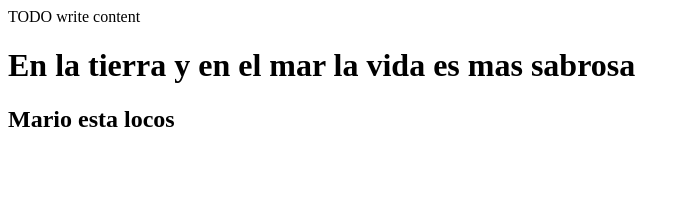
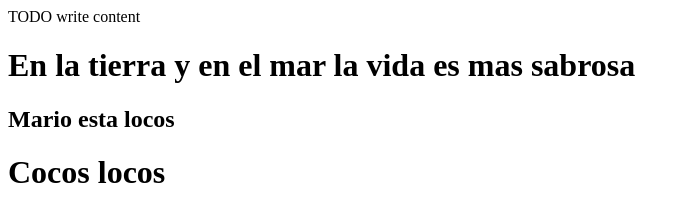
Before and after one commit to percyjgm/prueba, a plain HTML site: page web/index.html in a window 1280 px wide. Shown: the whole page, without its empty margins (0-690 px from the left). Drawn offline with Linux system fonts and the light colour scheme.

Commit message:
Update index.html

```diff
--- a/web/index.html
+++ b/web/index.html
@@ -14,6 +14,6 @@ and open the template in the editor.
         <div>TODO write content</div>
         <h1>En la tierra y en el mar la vida es mas sabrosa</h1>
         <h2>Mario esta locos</h2>
-
+        <h1>Cocos locos</h1>
     </body>
 </html>
```
Also changed, not shown: 1 other file.
